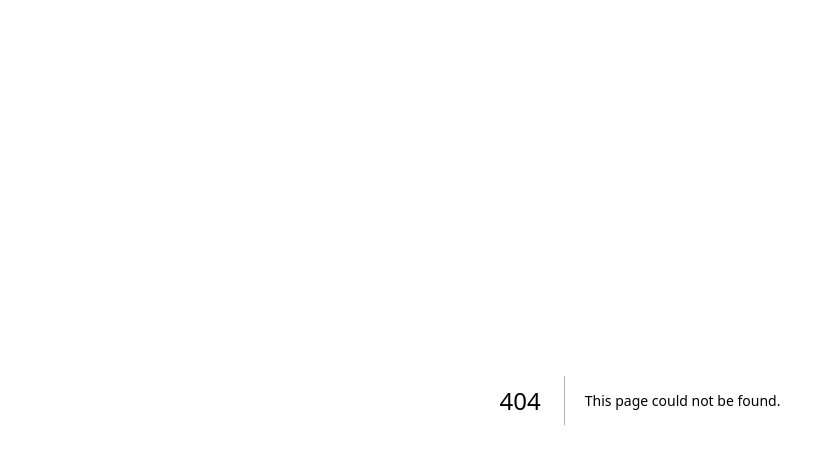
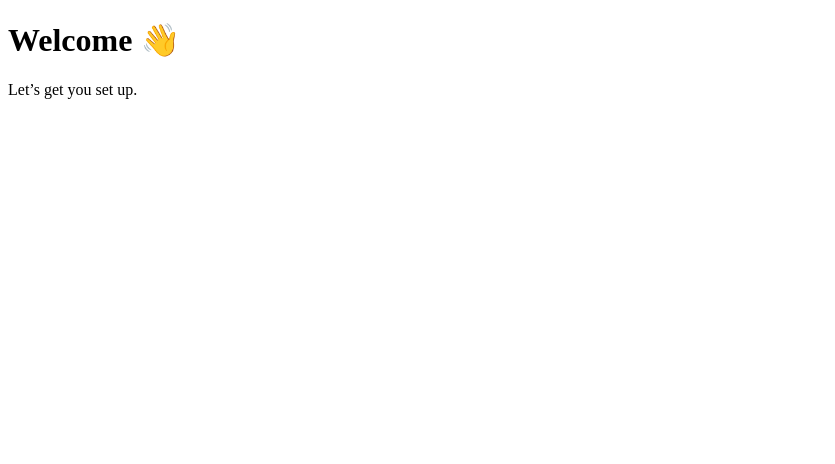
Before and after one commit to Rabbi111-cloud/SWIFTLOOM, a Next.js app: page /onboarding in a window 1280 px wide. Before the commit this address had no page. Shown: the top 464 px of the page, without its empty margins (0-835 px from the left). Built offline with nearby package versions, Linux system fonts and the light colour scheme.

Commit message:
Create page.jsx

```diff
--- /dev/null
+++ b/src/app/onboarding/page.jsx
@@ -0,0 +1,8 @@
+export default function OnboardingPage() {
+  return (
+    <div>
+      <h1>Welcome 👋</h1>
+      <p>Let’s get you set up.</p>
+    </div>
+  );
+}
```
